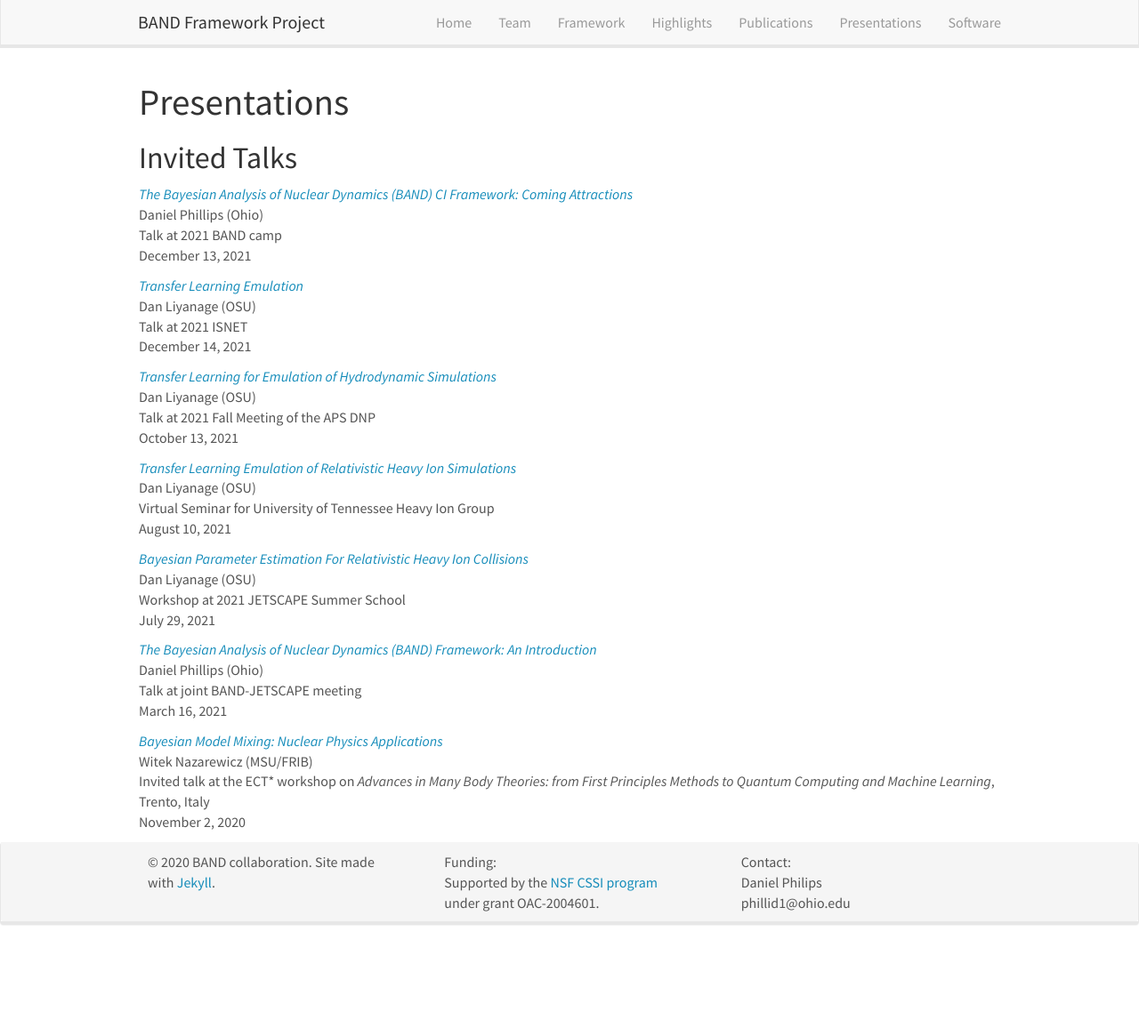
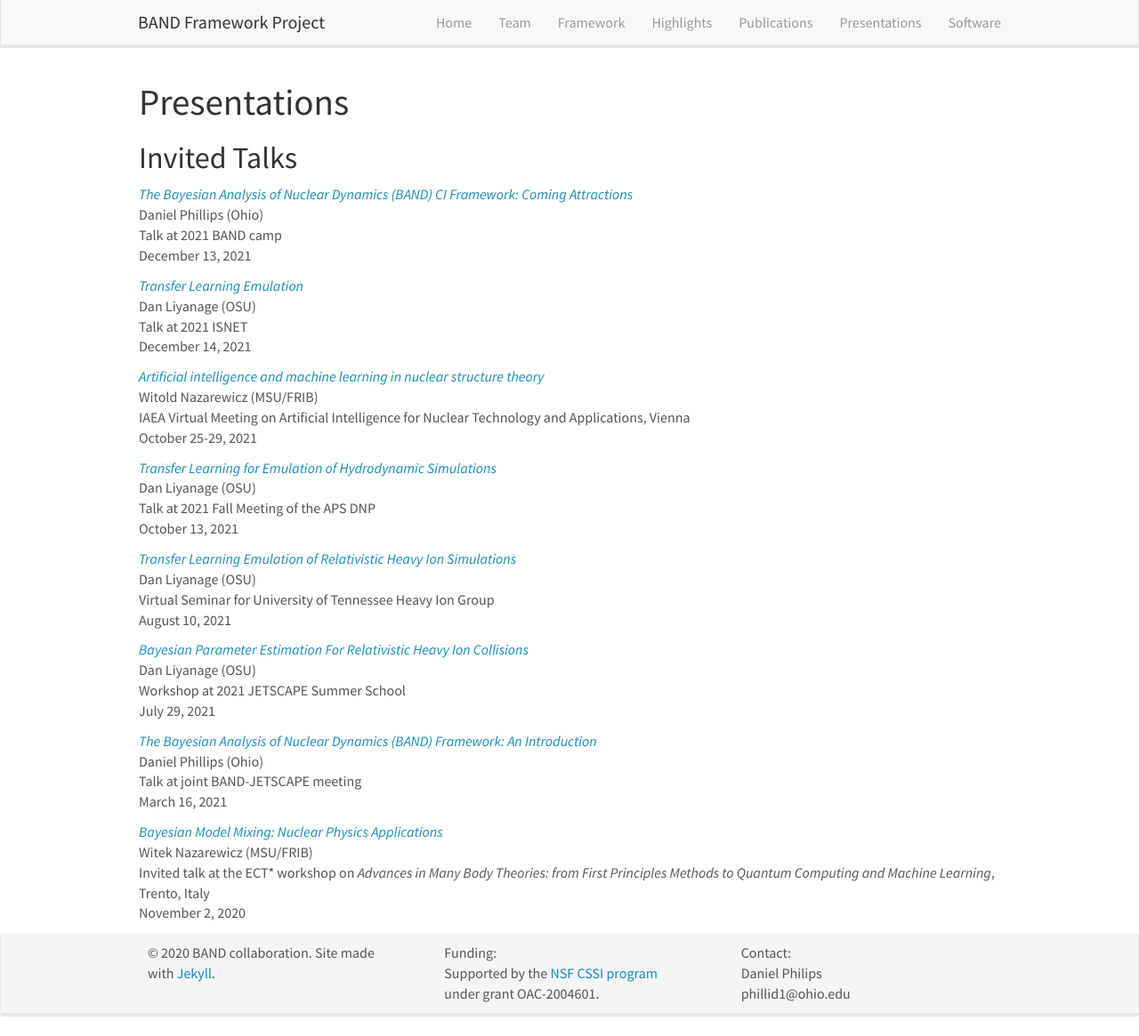
Before and after one commit to bandframework/bandframework.github.io, a Jekyll site: the page built from _pages/presentations.md, in a window 1280 px wide and 1165 px high. Shown: the whole window at 89% size. Built offline with Jekyll 4.4.1, drawn with Linux system fonts in a browser that asks for light colours; nearby versions of some CDN libraries.

Commit message:
presentation added

```diff
--- a/_data/presentations.yml
+++ b/_data/presentations.yml
@@ -19,6 +19,16 @@
   presenter: Dan Liyanage (OSU)
   link:
     url: https://indico.frib.msu.edu/event/47/sessions/55/#20211214
+  highlight: 0
+  news2:
+
+- title: "Artificial intelligence and machine learning in nuclear structure theory"
+  image:
+  location: >
+    IAEA Virtual Meeting on Artificial Intelligence for Nuclear Technology and Applications, Vienna
+  date: >
+    October 25-29, 2021
+  presenter: Witold Nazarewicz (MSU/FRIB)
   highlight: 0
   news2:
 
```
